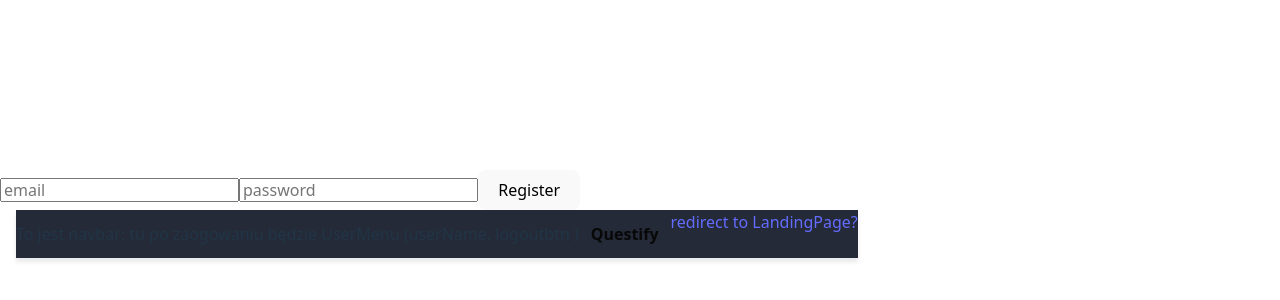
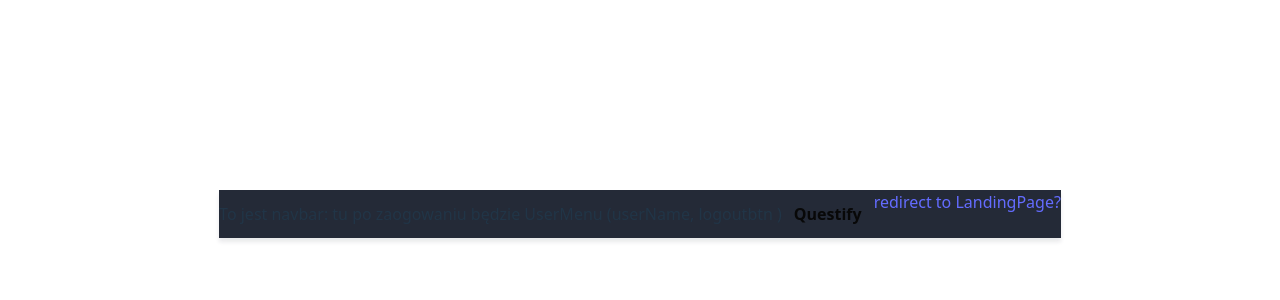
Before and after one commit to Mateusz-Gonera/Questify_front-end, a React (Vite) app: page /landing in a window 1280 px wide. Shown: the part 186-486 px from the top of the page. Built offline with nearby package versions, Linux system fonts and the light colour scheme.

Commit message:
śmieci usunięte
zostawiłam tylko główne pliki, usunęłam testowy form rejestracji

```diff
--- a/src/components/App.jsx
+++ b/src/components/App.jsx
@@ -3,11 +3,11 @@ import { Route, Routes } from "react-router-dom";
 
 import { Layout } from "./Layout";
 import NotFound from "../pages/notFound/NotFound";
-import { RegisterForm } from "./Register";
+
 
 import { RestrictedRoute } from "./RestrictedRoute"
 import {PrivateRoute} from "./PrivateRoute"
-//import "./App.css";
+import "./App.css";
 
 
 const Dashboard = React.lazy(() => import("../pages/dashboard/Dashboard"));
@@ -16,7 +16,7 @@ const LandingPage = React.lazy(() => import("../pages/landing/LandingPage"));
 const App = () => {
 	return (
 		<>
-			<RegisterForm />
+
 			<Routes>
 				<Route path="/" element={<Layout />}>
 
--- a/src/components/Register.jsx
+++ /dev/null
@@ -1,61 +0,0 @@
-import {useRegisterMutation } from '../redux/api/questifyApi';
-import { useNavigate } from 'react-router-dom';
-import { toast } from 'react-toastify';
-
-
-export const RegisterForm = () => {
-  const [register] = useRegisterMutation();
-  const navigate = useNavigate();
-
-  const handleSubmit = async evt => {
-    const form = evt.target;
-    const {
-      email: { value: email },
-      password: { value: password },
-    } = form;
-
-    const credentials = { email, password };
-
-    evt.preventDefault();
-
-    await register(credentials)
-      .unwrap()
-      .then(() => navigate('/'))
-      .catch(() => {
-        toast.warn('User with this email address already exists', {
-  icon: "🦄",  theme: "dark"
-});
-      });
-
-    form.reset();
-  };
-
-  return (
-    <form onSubmit={handleSubmit} autoComplete="off" >
-      <label >
-      </label>
-      <label >
-        <input
-          type="email"
-          name="email"
-          autoComplete="off"
-          placeholder='email'
-        //   pattern="[a-z0-9._%+-]+@[a-z0-9.-]+\.[a-z]{2,}$"
-        />
-      </label>
-      <label >
-        <input
-          label="Password"
-          type="password"
-        //   pattern="^(?=.*[a-z])(?=.*[A-Z])(?=.*\d)(?=.*[@$!%*?&])[A-Za-z\d@$!%*?&]{8,}$"
-          name="password"
-          autoComplete="off"
-        placeholder='password'
-        />
-      </label>
-      <button type="submit">
-        Register
-      </button>
-    </form>
-  );
-};
--- a/src/redux/api/questifyApi.jsx
+++ b/src/redux/api/questifyApi.jsx
@@ -96,7 +96,8 @@ export const {
 	useRegisterMutation,
 	useLoginMutation,
 	useLogoutMutation,
-	useRefreshMutation,
+  useRefreshMutation,
+
 	useCreateCardMutation,
 	useEditCardMutation,
 	useDeleteCardMutation,
--- a/src/redux/slices/authSlice.jsx
+++ b/src/redux/slices/authSlice.jsx
@@ -1,9 +1,9 @@
 import { createSlice } from '@reduxjs/toolkit';
 import { questifyApi } from '../api/questifyApi';
 
-// const token = localStorage.getItem('token')
-//   ? localStorage.getItem('token')
-//   : null;
+const token = localStorage.getItem('token')
+  ? localStorage.getItem('token')
+  : null;
 
 const initialState = {
   user: { email: null, password: null },
```
Also changed, not shown: src/components/LoginForm.jsx (deleted, +0 -66 lines), src/components/navBar/NavBar.jsx (+0 -18 lines).
